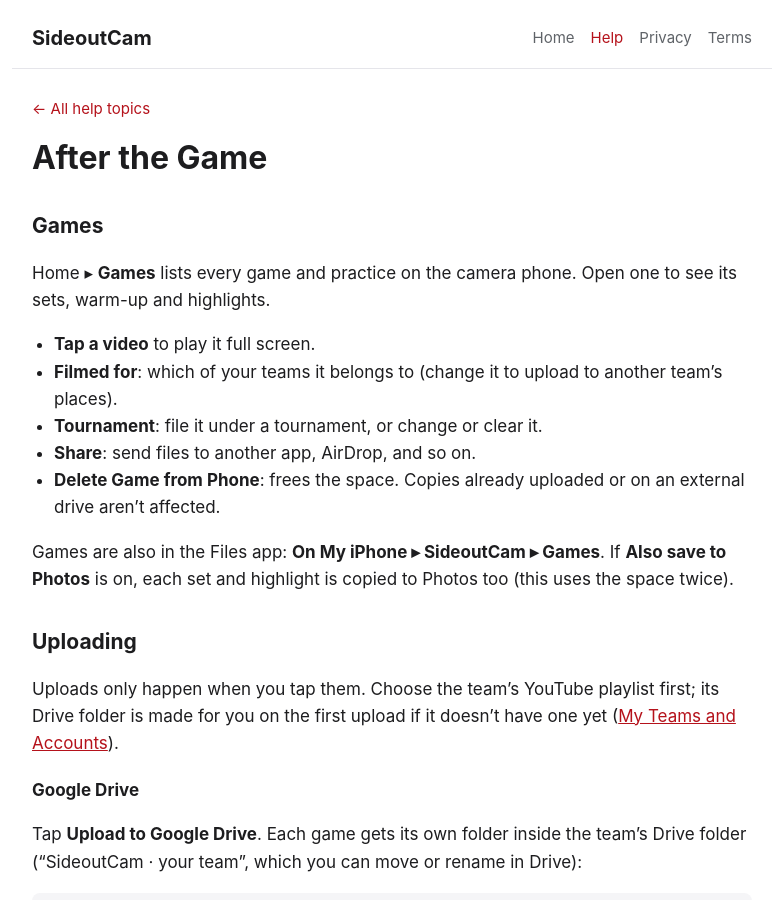
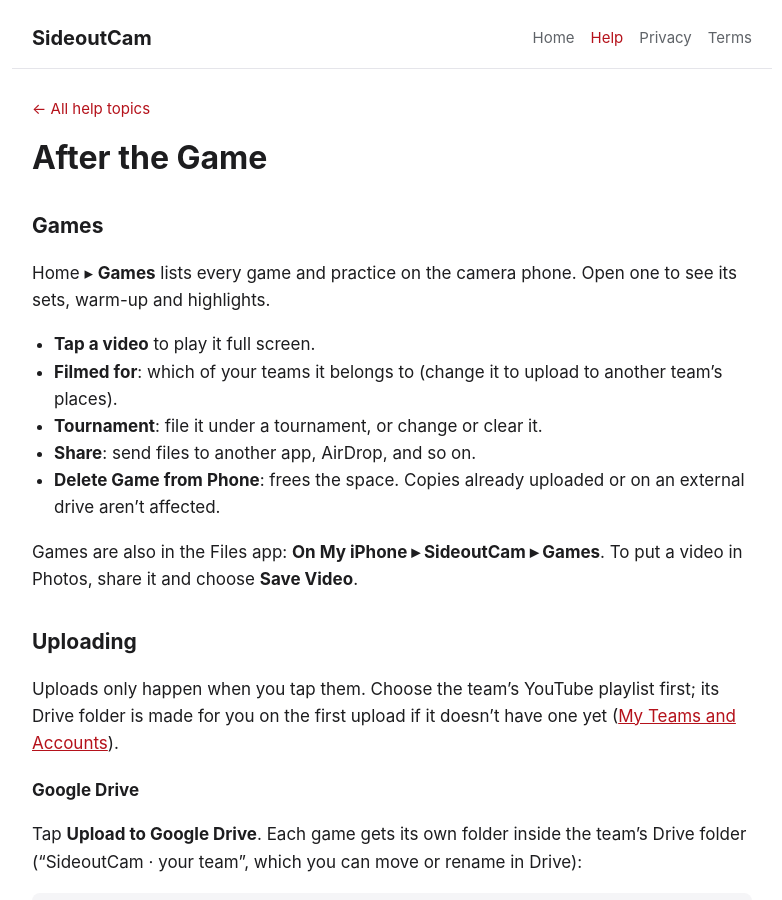
Before and after one commit to johncraigcole/sideout-site, a Jekyll site: the page built from help/09-After-the-Game.md, in a window 1280 px wide and 900 px high. Shown: the whole window, without its empty margins (248-1030 px from the left). Built offline with Jekyll 4.4.1, drawn with Linux system fonts in a browser that asks for light colours.

Commit message:
Publish site and help pages (2026-10-09)

```diff
--- a/help/09-After-the-Game.md
+++ b/help/09-After-the-Game.md
@@ -15,7 +15,7 @@
 - **Share**: send files to another app, AirDrop, and so on.
 - **Delete Game from Phone**: frees the space. Copies already uploaded or on an external drive aren't affected.
 
-Games are also in the Files app: **On My iPhone ▸ SideoutCam ▸ Games**. If **Also save to Photos** is on, each set and highlight is copied to Photos too (this uses the space twice).
+Games are also in the Files app: **On My iPhone ▸ SideoutCam ▸ Games**. To put a video in Photos, share it and choose **Save Video**.
 
 ## Uploading
 
--- a/privacy.html
+++ b/privacy.html
@@ -15,7 +15,7 @@
 </header>
 <main>
   <h1>Privacy Policy</h1>
-  <p class="updated">Last updated: October 8, 2026</p>
+  <p class="updated">Last updated: October 9, 2026</p>
 
   <p>This policy covers the SideoutCam and SideoutTally apps for iPhone and iPad (together, "SideoutCam"), made by SideoutCam Support. SideoutCam is designed to keep your information on your own devices and in your own accounts. <strong>SideoutCam has no servers.</strong> It doesn't collect, sell or share your information, and it doesn't use analytics, advertising or tracking. The developer never receives your videos, team information or account data.</p>
 
@@ -25,14 +25,14 @@
     <li><strong>Teams and games:</strong> team names, colors and logos you choose from Photos; scores, sets and recording settings.</li>
     <li><strong>Players:</strong> the roster you enter (first names or nicknames, jersey numbers and optional positions), lineups and substitutions, player stats you record, and which players are tagged in highlights. Scrimmage sides are kept the same way.</li>
     <li><strong>Settings and stream keys:</strong> your chosen Drive folders, playlists and streaming destinations. Stream keys for Facebook or other streaming services are kept in your device's secure Keychain.</li>
-    <li><strong>Copies in Photos,</strong> if you turn on "Also save to Photos", and <strong>copies on an external drive,</strong> if you choose to move games there.</li>
+    <li><strong>Copies in Photos,</strong> if you share a video and choose Save Video, and <strong>copies on an external drive,</strong> if you choose to move games there.</li>
   </ul>
   <p>This information stays on your device (and any drive you choose) unless you share, upload or stream it yourself. Deleting a game in SideoutCam, or deleting the app, removes it from the device.</p>
 
   <h2>Device permissions</h2>
   <ul>
     <li><strong>Camera and microphone:</strong> to record and stream games, only while the camera screen is open.</li>
-    <li><strong>Photos:</strong> to choose team logos and sponsor images, and to save videos to your library if you turn that on.</li>
+    <li><strong>Photos:</strong> to choose team logos and sponsor images, and to save a video to your library when you share it and choose Save Video.</li>
     <li><strong>Local Network and Bluetooth:</strong> to connect SideoutCam and SideoutTally directly to each other. This connection is encrypted, needs a 4-digit pairing code, and doesn't go through the internet.</li>
   </ul>
 
```
Also changed, not shown: help/04-Game-Day.md (+1 -1 lines), help/11-Troubleshooting.md (+1 -1 lines).
